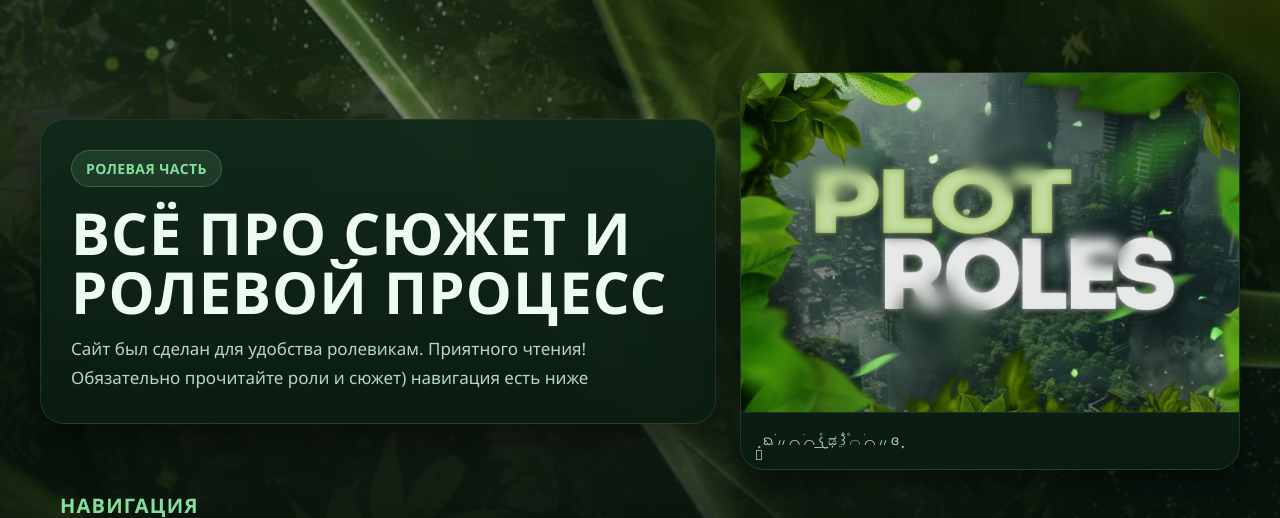
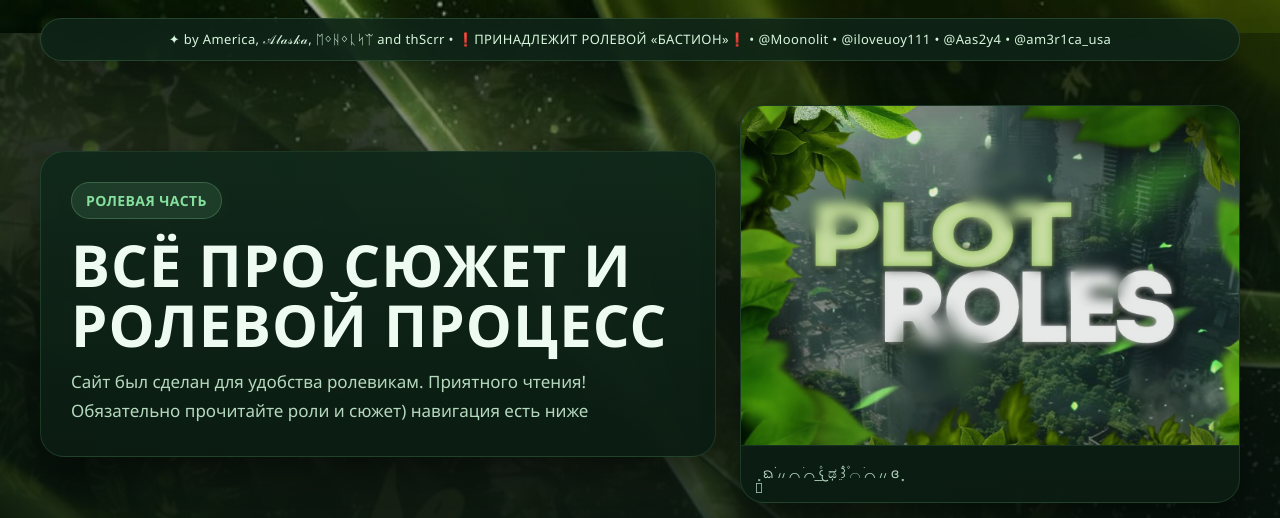
Before and after one commit to polintosiya-bot/-, a Flask app: page / in a window 1280 px wide. Shown: the top 518 px of the page. Run offline with Flask 3, Linux system fonts and the light colour scheme.

Commit message:
звыпзы

```diff
--- a/templates/story.html
+++ b/templates/story.html
@@ -760,11 +760,46 @@
         grid-column: span 12;
       }
     }
-  </style>
+
+.hero-kicker{
+    position: relative;
+    z-index: 100;
+    max-width: 1200px;
+    margin: 18px auto -28px;
+    padding: 10px 20px;
+    display:flex;
+    justify-content:center;
+    align-items:center;
+    text-align:center;
+    font-size:13px;
+    line-height:1.6;
+    letter-spacing:.4px;
+    color:#d7f6de;
+    background:rgba(14,36,23,.88);
+    border:1px solid rgba(134,223,157,.18);
+    border-radius:999px;
+    backdrop-filter:blur(12px);
+    box-shadow:0 12px 35px rgba(0,0,0,.35);
+}
+@media (max-width:900px){
+.hero-kicker{
+margin:12px 16px -18px;
+padding:10px 14px;
+font-size:12px;
+border-radius:18px;
+}
+}
+
+</style>
 </head>
 <body>
 
-  <header class="hero">
+
+<div class="hero-kicker">
+✦ by America, 𝒜𝓁𝒶𝓈𝓀𝒶, ᛖᛜᚺᛜᚳᛋᛠ and thScrr • ❗️ПРИНАДЛЕЖИТ РОЛЕВОЙ «БАСТИОН»❗️ • @Moonolit • @iloveuoy111 • @Aas2y4 • @am3r1ca_usa
+</div>
+
+<header class="hero">
     <div class="hero-inner">
       <div class="title-box">
         <div class="kicker">РОЛЕВАЯ ЧАСТЬ</div>
```
